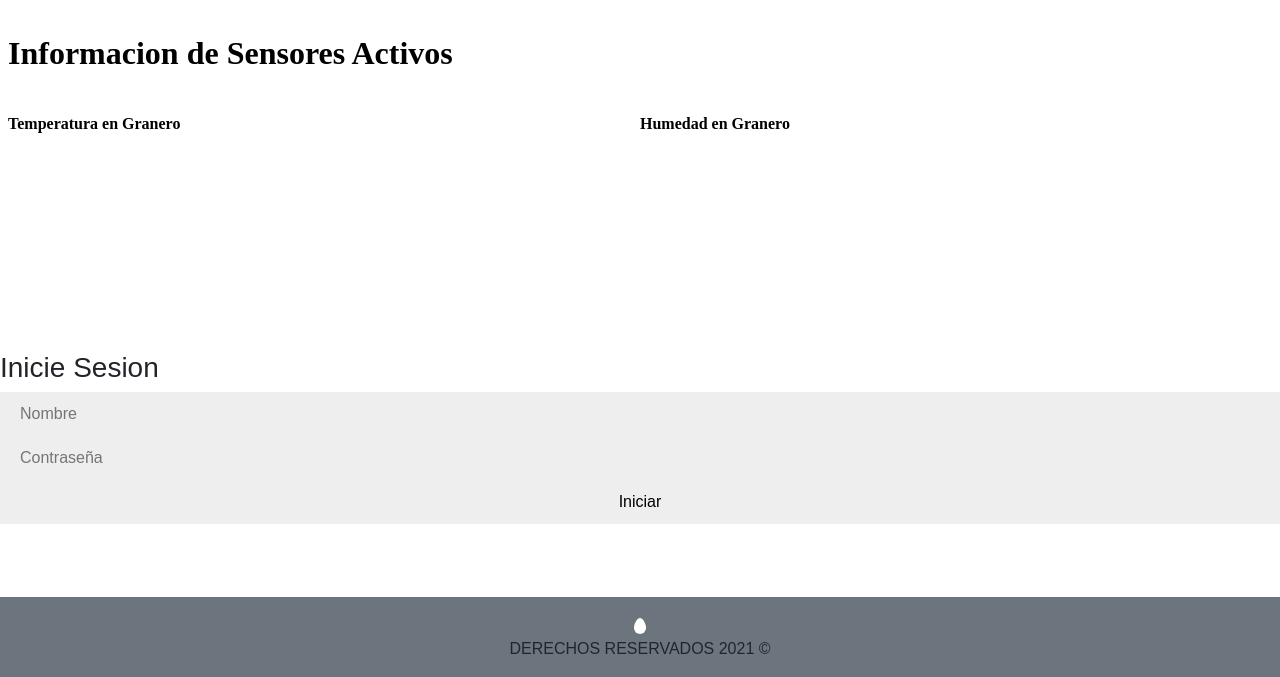
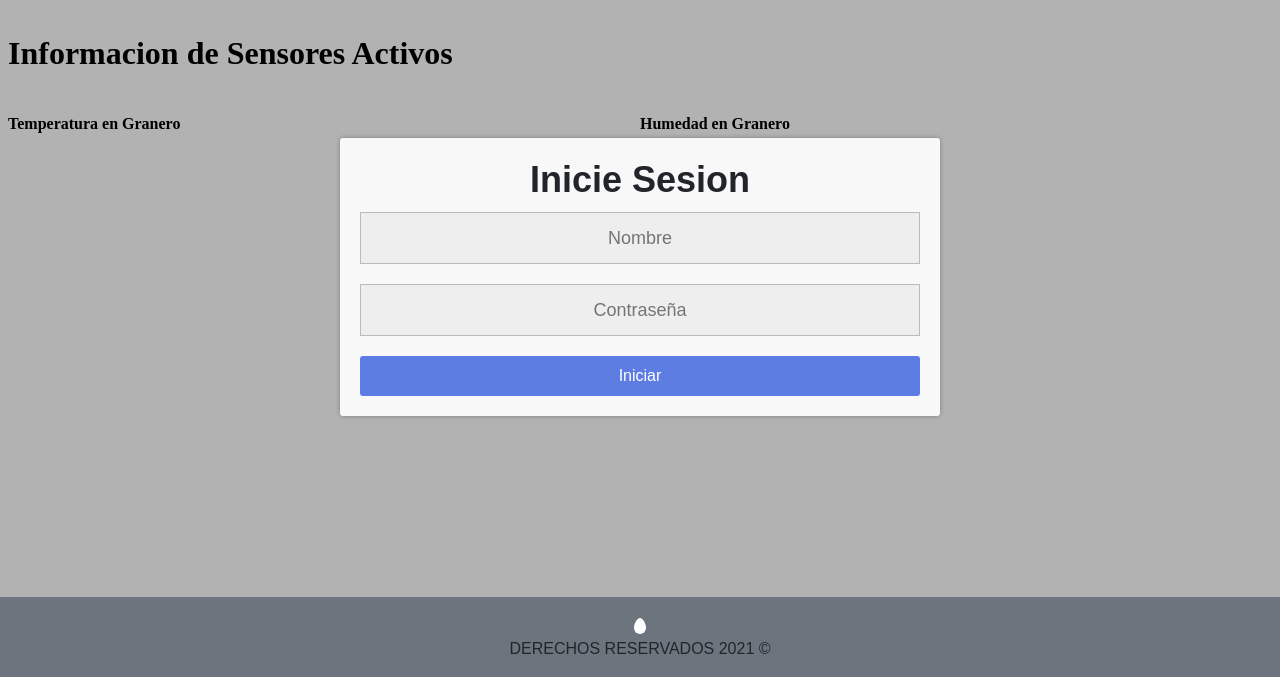
Before and after one commit to Flaremy2000/Reyeschicks, a website: page public/index.html in a window 1280 px wide. Shown: the part 123-800 px from the top of the page. Drawn offline with nearby package versions, Linux system fonts and the light colour scheme; no server answers; some icons are missing.

Commit message:
Mostrar ventana emergente de login

```diff
--- a/public/css/main.css
+++ b/public/css/main.css
@@ -83,6 +83,120 @@ button {
     margin: 0;
 }
 
+.overlay {
+	background: rgba(0,0,0,.3);
+	position: fixed;
+	top: 0;
+	bottom: 0;
+	left: 0;
+	right: 0;
+	align-items: center;
+	justify-content: center;
+	display: flex;
+	visibility: hidden;
+}
+
+.overlay.active {
+	visibility: visible;
+}
+
+.popup {
+	background: #F8F8F8;
+	box-shadow: 0px 0px 5px 0px rgba(0,0,0,0.3);
+	border-radius: 3px;
+	font-family: 'Montserrat', sans-serif;
+	padding: 20px;
+	text-align: center;
+	width: 600px;
+
+	transition: .3s ease all;
+	transform: scale(0.7);
+	opacity: 0;
+}
+
+.popup .btn-cerrar-popup {
+	font-size: 16px;
+	line-height: 16px;
+	display: block;
+	text-align: right;
+	transition: .3s ease all;
+	color: #BBBBBB;
+}
+
+.popup .btn-cerrar-popup:hover {
+	color: #000;
+}
+
+.popup h3 {
+	font-size: 36px;
+	font-weight: 600;
+	margin-bottom: 10px;
+	opacity: 0;
+}
+
+.popup h4 {
+	font-size: 26px;
+	font-weight: 300;
+	margin-bottom: 40px;
+	opacity: 0;
+}
+
+.popup form .contenedor-inputs {
+	opacity: 0;
+}
+
+.popup form .contenedor-inputs input {
+	width: 100%;
+	margin-bottom: 20px;
+	height: 52px;
+	font-size: 18px;
+	line-height: 52px;
+	text-align: center;
+	border: 1px solid #BBBBBB;
+}
+
+.popup form .btn-submit {
+	padding: 0 20px;
+	height: 40px;
+	line-height: 40px;
+	border: none;
+	color: #fff;
+	background: #5E7DE3;
+	border-radius: 3px;
+	font-family: 'Montserrat', sans-serif;
+	font-size: 16px;
+	cursor: pointer;
+	transition: .3s ease all;
+}
+
+.popup form .btn-submit:hover {
+	background: rgba(94,125,227, .9);
+}
+
+/* ------------------------- */
+/* ANIMACIONES */
+/* ------------------------- */
+.popup.active {	transform: scale(1); opacity: 1; }
+.popup.active h3 { animation: entradaTitulo .8s ease .5s forwards; }
+.popup.active .contenedor-inputs { animation: entradaInputs 1s linear 1s forwards; }
+
+@keyframes entradaTitulo {
+	from {
+		opacity: 0;
+		transform: translateY(-25px);
+	}
+
+	to {
+		transform: translateY(0);
+		opacity: 1;
+	}
+}
+
+@keyframes entradaInputs {
+	from { opacity: 0; }
+	to { opacity: 1; }
+}
+
 @media (max-width: 1920px) {
 
     #MainContent {
--- a/public/js/control.js
+++ b/public/js/control.js
@@ -26,7 +26,11 @@ function Contacto(){
     frame.setAttribute('src', 'View/contact.html');
 }
 
+overlay = document.getElementById('overlay');
+popup = document.getElementById('popup');
+
 function cargado() {
-
+    overlay.classList.add('active');
+	popup.classList.add('active');
 }
 document.window.onload = cargado();
```
